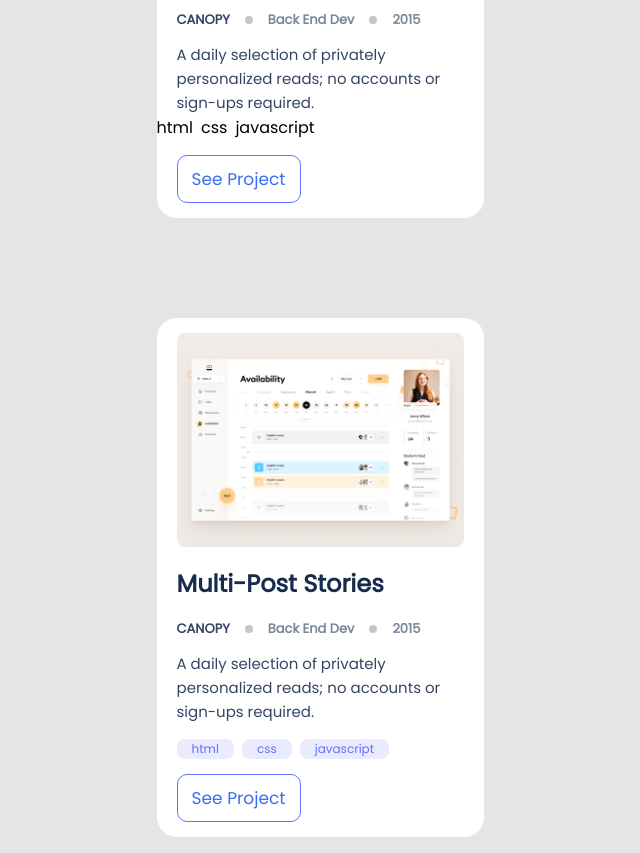
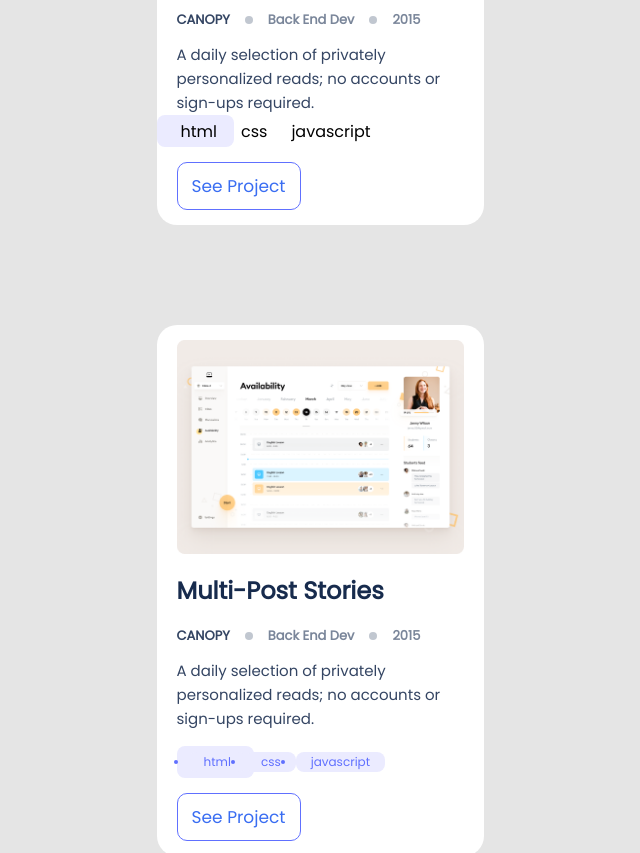
Before and after one commit to AlexisJW/set-up-myFirst-mobile, a plain HTML site: page index.html in a window 1280 px wide. Shown: the part 1059-1912 px from the top of the page, without its empty margins (320-960 px from the left). Drawn offline with Linux system fonts and the light colour scheme.

Commit message:
Updated  the css file

```diff
--- a/StyleSheet.css
+++ b/StyleSheet.css
@@ -185,12 +185,46 @@ body {
   }
 
   .technologie-label {
+    padding: 18px;
     display: flex;
-    justify-content: flex-start;
-    gap: 8px;
+    flex-direction: row;
     align-items: center;
-    list-style-type: none;
-    padding: 0;
+    padding: 4px 12px;
+
+    width: 53px;
+    height: 24px;
+
+    display: flex;
+    flex-direction: row;
+    align-items: center;
+    padding: 4px 12px;
+
+    width: 53px;
+    height: 24px;
+
+    /* Primary/B50 */
+
+    background: #EBEBFF;
+    border-radius: 8px;
+
+    /* Inside auto layout */
+
+    flex: none;
+    order: 0;
+    flex-grow: 0;
+  }
+
+  .html {
+    padding: 4px 12px;
+
+  }
+
+  .css {
+    padding: 4px 12px;
+  }
+
+  .java {
+    padding: 4px 12px;
   }
 
   .technologie-label li {
```
